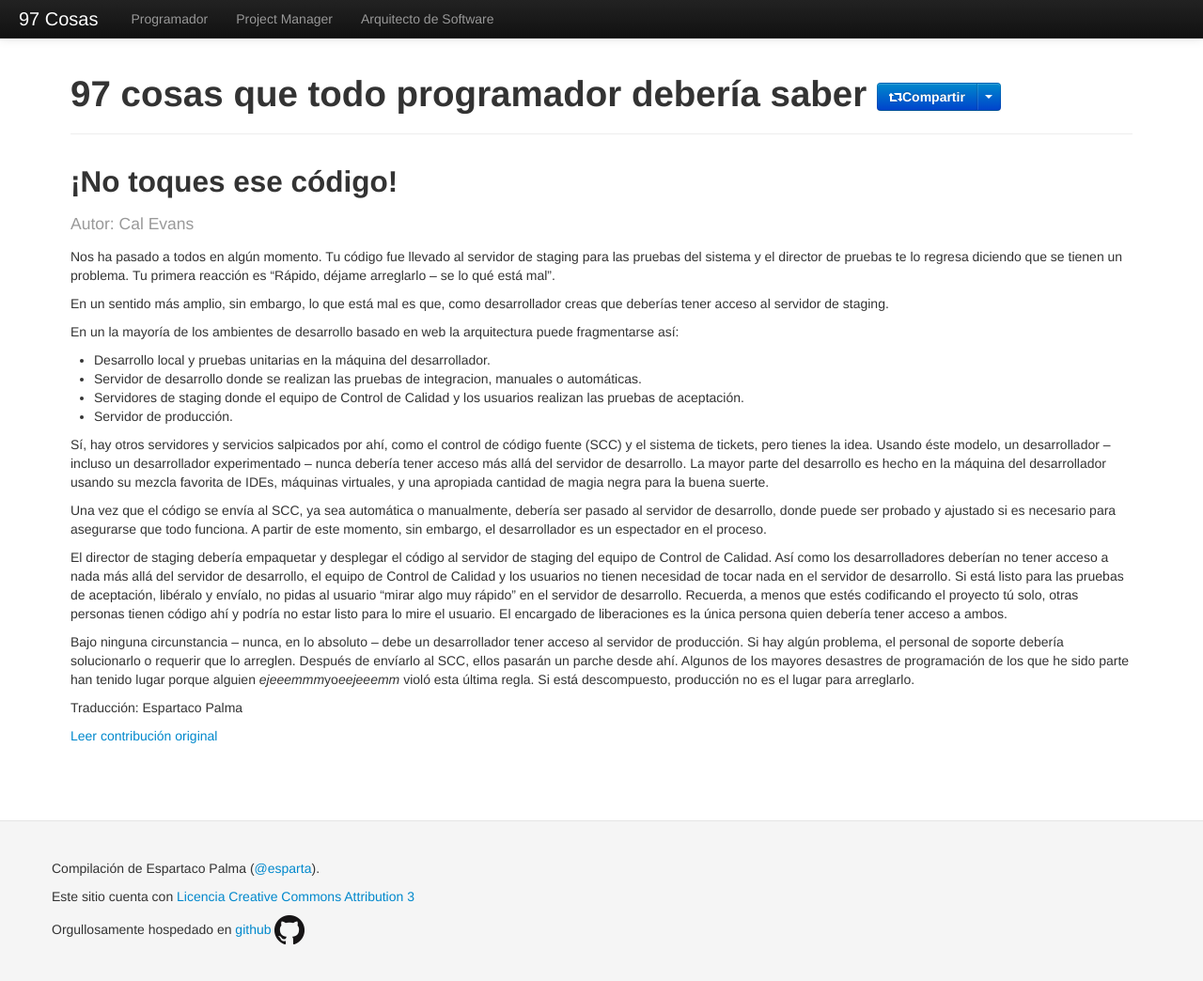
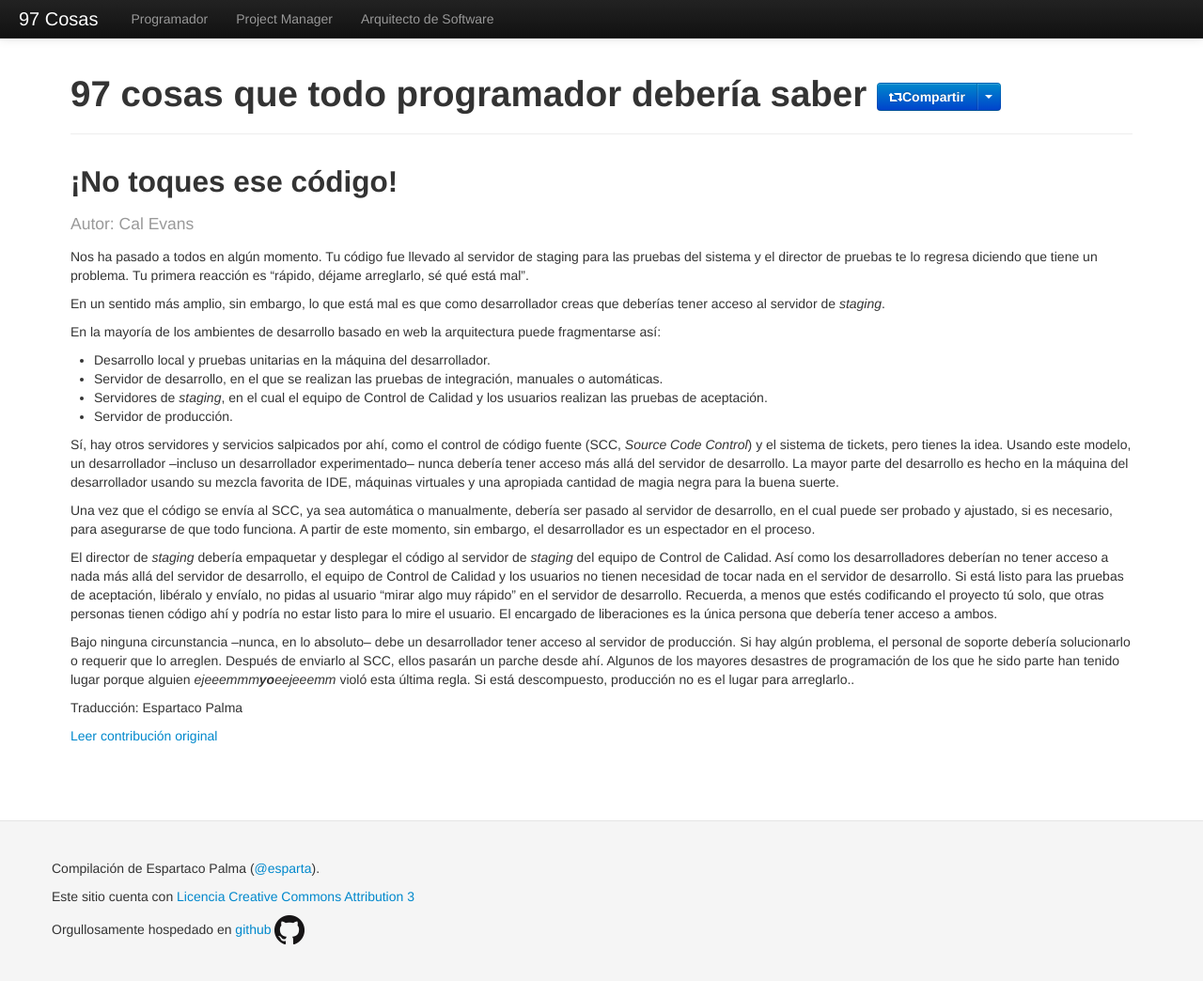
Before and after one commit to esparta/97cosas, a Jekyll site: the page built from programador/no-toques-ese-codigo.md, in a window 1280 px wide and 1046 px high. Shown: the whole window at 94% size. Built offline with Jekyll 4.4.1, drawn with Linux system fonts in a browser that asks for light colours; comment, search, counter and statistics services are not loaded.

Commit message:
Spelling corrections on no-toques-ese-codigo

```diff
--- a/programador/no-toques-ese-codigo.md
+++ b/programador/no-toques-ese-codigo.md
@@ -9,52 +9,51 @@ original: http://programmer.97things.oreilly.com/wiki/index.php/Don%27t_Touch_th
 
 Nos ha pasado a todos en algún momento. Tu código fue llevado al
 servidor de staging para las pruebas del sistema y el director de
-pruebas te lo regresa diciendo que se tienen un problema. Tu primera
-reacción es "Rápido, déjame arreglarlo -- se lo qué está mal".
+pruebas te lo regresa diciendo que tiene un problema. Tu primera
+reacción es “rápido, déjame arreglarlo, sé qué está mal”.
 
-En un sentido más amplio, sin embargo, lo que está mal es que, como
-desarrollador creas que deberías tener acceso al servidor de staging.
+En un sentido más amplio, sin embargo, lo que está mal es que como
+desarrollador creas que deberías tener acceso al servidor de _staging_.
 
-En un la mayoría de los ambientes de desarrollo basado en web la
+En la mayoría de los ambientes de desarrollo basado en web la
 arquitectura puede fragmentarse así:
 
-+ Desarrollo local y pruebas unitarias en la máquina del desarrollador.
-+ Servidor de desarrollo donde se realizan las pruebas de integracion,
-manuales o automáticas.
-+ Servidores de staging donde el equipo de Control de Calidad y los
-usuarios realizan las pruebas de aceptación.
-+ Servidor de producción.
+- Desarrollo local y pruebas unitarias en la máquina del desarrollador.
+- Servidor de desarrollo, en el que se realizan las pruebas de
+integración, manuales o automáticas.
+- Servidores de _staging_, en el cual el equipo de Control de Calidad y
+los usuarios realizan las pruebas de aceptación.
+- Servidor de producción.
 
 Sí, hay otros servidores y servicios salpicados por ahí, como el control
-de código fuente (SCC) y el sistema de tickets, pero tienes la idea.
-Usando éste modelo, un desarrollador -- incluso un desarrollador
-experimentado -- nunca debería tener acceso más allá del servidor de
-desarrollo. La mayor parte del desarrollo es hecho en la máquina del
-desarrollador usando su mezcla favorita de IDEs, máquinas virtuales, y
-una apropiada cantidad de magia negra para la buena suerte.
+de código fuente (SCC, _Source Code Control_) y el sistema de tickets,
+pero tienes la idea. Usando este modelo, un desarrollador –incluso un
+desarrollador experimentado– nunca debería tener acceso más allá del
+servidor de desarrollo. La mayor parte del desarrollo es hecho en la
+máquina del desarrollador usando su mezcla favorita de IDE, máquinas
+virtuales y una apropiada cantidad de magia negra para la buena suerte.
 
 Una vez que el código se envía al SCC, ya sea automática o manualmente,
-debería ser pasado al servidor de desarrollo, donde puede ser probado y
-ajustado si es necesario para asegurarse que todo funciona. A partir de
-este momento, sin embargo, el desarrollador es un espectador en el
-proceso.
+debería ser pasado al servidor de desarrollo, en el cual puede ser
+probado y ajustado, si es necesario, para asegurarse de que todo
+funciona. A partir de este momento, sin embargo, el desarrollador es un
+espectador en el proceso.
 
-El director de staging debería empaquetar y desplegar el código al
-servidor de staging del equipo de Control de Calidad. Así como los
+El director de _staging_ debería empaquetar y desplegar el código al
+servidor de _staging_ del equipo de Control de Calidad. Así como los
 desarrolladores deberían no tener acceso a nada más allá del servidor de
 desarrollo, el equipo de Control de Calidad y los usuarios no tienen
 necesidad de tocar nada en el servidor de desarrollo. Si está listo para
 las pruebas de aceptación, libéralo y envíalo, no pidas al usuario
-"mirar algo muy rápido" en el servidor de desarrollo. Recuerda, a menos
-que estés codificando el proyecto tú solo, otras personas tienen código
-ahí y podría no estar listo para lo mire el usuario. El encargado de
-liberaciones es la única persona quien debería tener acceso a ambos.
+“mirar algo muy rápido” en el servidor de desarrollo. Recuerda, a menos
+que estés codificando el proyecto tú solo, que otras personas tienen
+código ahí y podría no estar listo para lo mire el usuario. El encargado
+de liberaciones es la única persona que debería tener acceso a ambos.
 
-Bajo ninguna circunstancia -- nunca, en lo absoluto -- debe un
-desarrollador tener acceso al servidor de producción. Si hay algún
-problema, el personal de soporte debería solucionarlo o requerir que lo
-arreglen. Después de envíarlo al SCC, ellos pasarán un parche desde ahí.
-Algunos de los mayores desastres de programación de los que he sido
-parte han tenido lugar porque alguien *ejeeemmm*yo*eejeeemm* violó esta
-última regla. Si está descompuesto, producción no es el lugar para
-arreglarlo.
+Bajo ninguna circunstancia –nunca, en lo absoluto– debe un desarrollador
+tener acceso al servidor de producción. Si hay algún problema, el
+personal de soporte debería solucionarlo o requerir que lo arreglen.
+Después de enviarlo al SCC, ellos pasarán un parche desde ahí. Algunos
+de los mayores desastres de programación de los que he sido parte han
+tenido lugar porque alguien _ejeeemmm**yo**eejeeemm_ violó esta última
+regla. Si está descompuesto, producción no es el lugar para arreglarlo..
```
